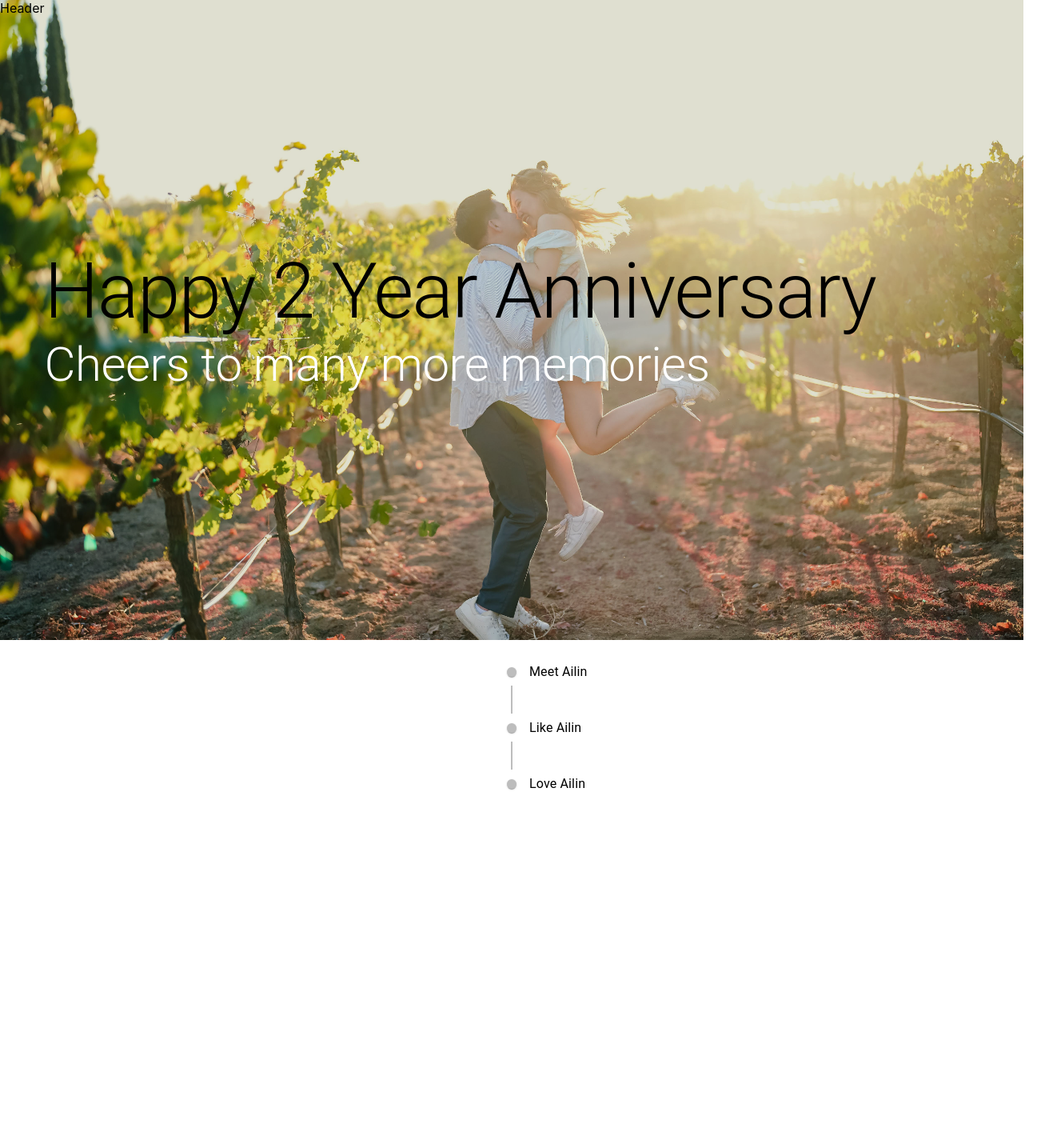
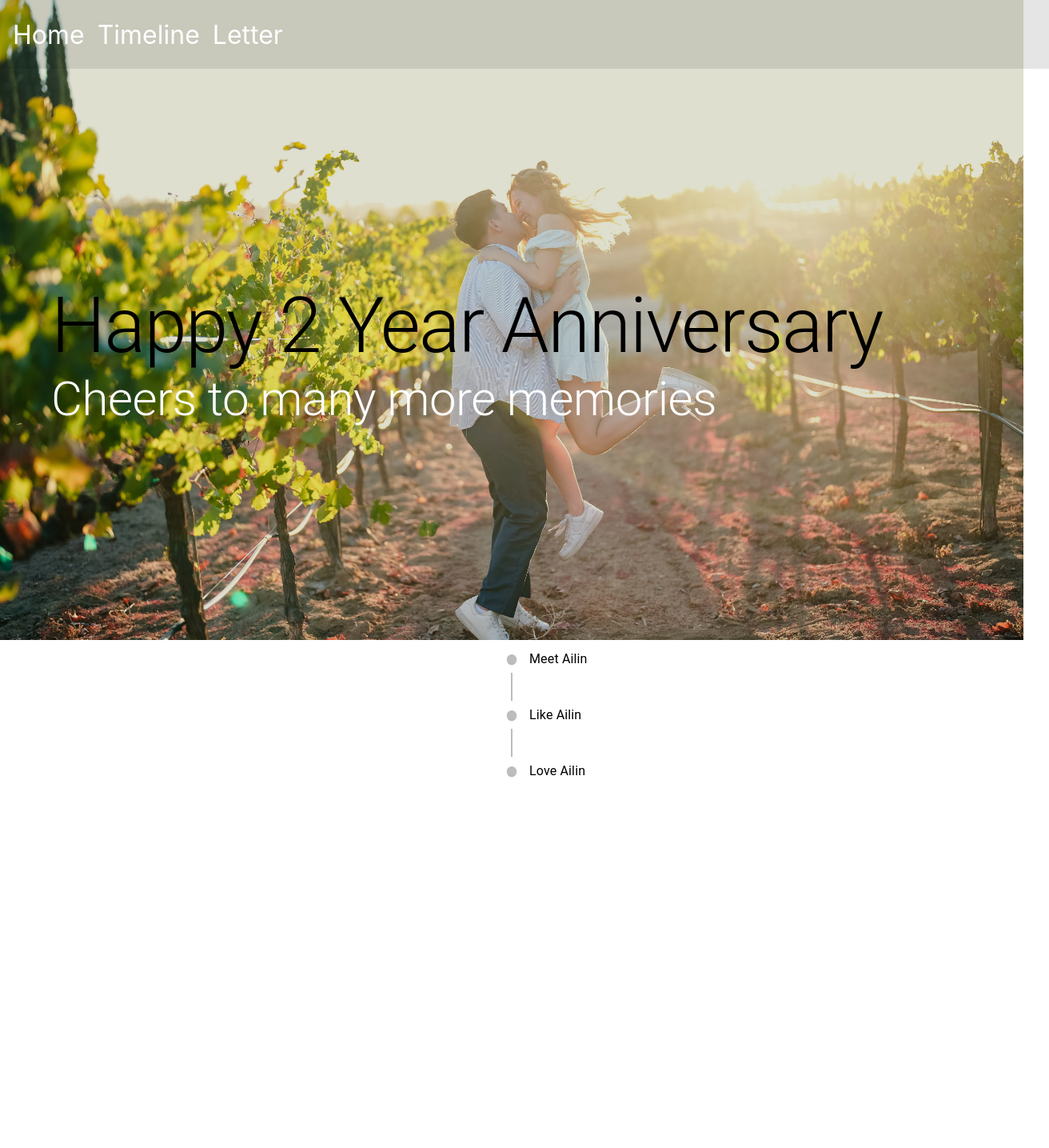
Before and after one commit to ryanluu12345/our-mems-site, a React (Create React App) app in the folder ui/: page / in a window 1280 px wide. Shown: the top 1435 px of the page at 80% size, 1312 px wide, since content can reach past the window. Before the commit the page ends 1054 px from the top, so only its background shows below. Built offline with nearby package versions, Linux system fonts and the light colour scheme.

Commit message:
ui: added all the layout and the header so you can navigate
I created the layout so that you get a mix of our best pictures, a timeline of our relationship, and a heartfelt letter with a background color I think you like -baby blue. Let's see how this turns out ;)

```diff
--- a/ui/src/App.tsx
+++ b/ui/src/App.tsx
@@ -3,6 +3,7 @@ import { Box, Typography } from "@mui/material";
 import "./App.css";
 import Header from "./components/header";
 import BasicTimeline from "./components/timeline";
+import Letter from "./components/letter";
 
 const temeculaBackground = "/20220930-Temecula-0190.jpg";
 
@@ -10,9 +11,11 @@ function App() {
   // TODO: play around with tint color.
   return (
     <Box className="App">
+      <div id="home"></div>
       <Box
         sx={{
           display: "flex",
+          flexDirection: "column",
           backgroundImage: `url(${temeculaBackground})`,
           backgroundRepeat: "no-repeat",
           backgroundSize: "cover",
@@ -24,22 +27,22 @@ function App() {
         <Header />
         <Box
           sx={{
-            alignSelf: "center",
+            flex: 1,
+            display: "flex",
+            flexDirection: "column",
+            justifyContent: "center",
+            alignSelf: "flex-start",
+            paddingLeft: 8,
           }}
         >
           <Typography variant="h1">Happy 2 Year Anniversary</Typography>
-          <Typography
-            color={"white"}
-            variant="h2"
-            sx={{
-              alignSelf: "center",
-            }}
-          >
+          <Typography color={"white"} variant="h2">
             Cheers to many more memories
           </Typography>
         </Box>
       </Box>
       <BasicTimeline />
+      <Letter />
     </Box>
   );
 }
--- a/ui/src/components/header.tsx
+++ b/ui/src/components/header.tsx
@@ -1,5 +1,51 @@
-import { Box } from "@mui/material";
+import { Box, Link } from "@mui/material";
 
 export default function Header() {
-  return <Box>Header</Box>;
+  return (
+    <div>
+      <Box
+        sx={{
+          display: "flex",
+          flexDirection: "row",
+          alignSelf: "stretch",
+          alignItems: "center",
+          height: "70px",
+          width: "100%",
+          gap: 2,
+          px: 2,
+          py: 1,
+          backgroundColor: "rgba(0,0,0,0.1)",
+          borderBottomStyle: "none",
+        }}
+      >
+        <Link
+          color={"white"}
+          fontSize={32}
+          fontWeight={400}
+          href="#home"
+          underline="none"
+        >
+          Home
+        </Link>
+        <Link
+          color={"white"}
+          fontSize={32}
+          fontWeight={400}
+          href="#timeline"
+          underline="none"
+        >
+          Timeline
+        </Link>
+        <Link
+          color={"white"}
+          fontSize={32}
+          fontWeight={400}
+          href="#letter"
+          underline="none"
+        >
+          Letter
+        </Link>
+      </Box>
+    </div>
+  );
 }
--- /dev/null
+++ b/ui/src/components/letter.tsx
@@ -0,0 +1,17 @@
+import { Box } from "@mui/material";
+
+export default function Letter() {
+  return (
+    <div id="letter">
+      <Box
+        sx={{
+          backgroundColor: "#bde0fe",
+          height: "100vh",
+          padding: 0,
+        }}
+      >
+        Letter
+      </Box>
+    </div>
+  );
+}
--- a/ui/src/components/timeline.tsx
+++ b/ui/src/components/timeline.tsx
@@ -4,9 +4,12 @@ import TimelineSeparator from "@mui/lab/TimelineSeparator";
 import TimelineConnector from "@mui/lab/TimelineConnector";
 import TimelineContent from "@mui/lab/TimelineContent";
 import TimelineDot from "@mui/lab/TimelineDot";
+import { Box } from "@mui/material";
 
 export default function BasicTimeline() {
   return (
+    <div id="timeline">
+      <Box sx={{ height: "100vh", backgroundColor: "#fff", margin: 0 }}>
         <Timeline>
           <TimelineItem>
             <TimelineSeparator>
@@ -29,5 +32,7 @@ export default function BasicTimeline() {
             <TimelineContent>Love Ailin</TimelineContent>
           </TimelineItem>
         </Timeline>
+      </Box>
+    </div>
   );
 }
--- a/ui/src/index.css
+++ b/ui/src/index.css
@@ -1,3 +1,8 @@
+* {
+  margin: 0;
+  padding: 0;
+}
+
 body {
   margin: 0;
   font-family: -apple-system, BlinkMacSystemFont, 'Segoe UI', 'Roboto', 'Oxygen',
@@ -5,6 +10,7 @@ body {
     sans-serif;
   -webkit-font-smoothing: antialiased;
   -moz-osx-font-smoothing: grayscale;
+  padding: 0;
 }
 
 code {
```
Lines whose indentation alone changed are shown as unchanged.
